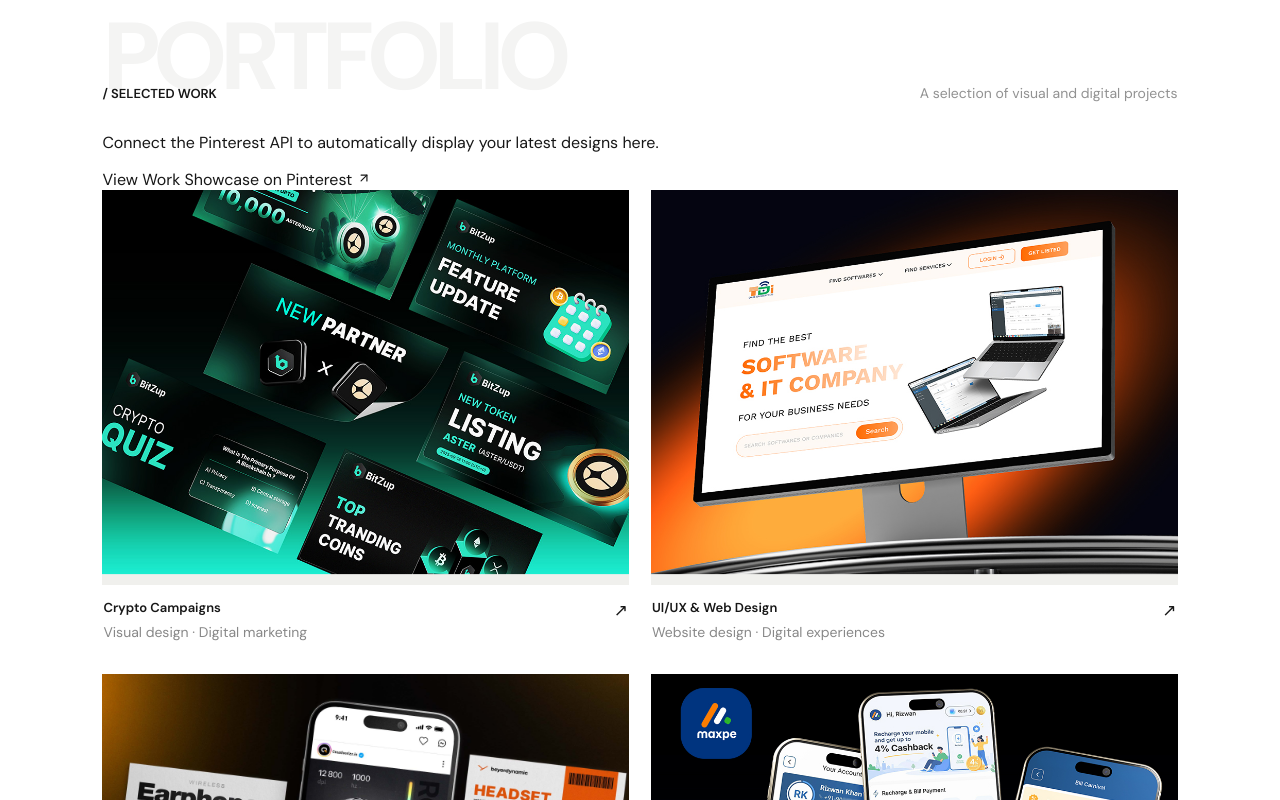
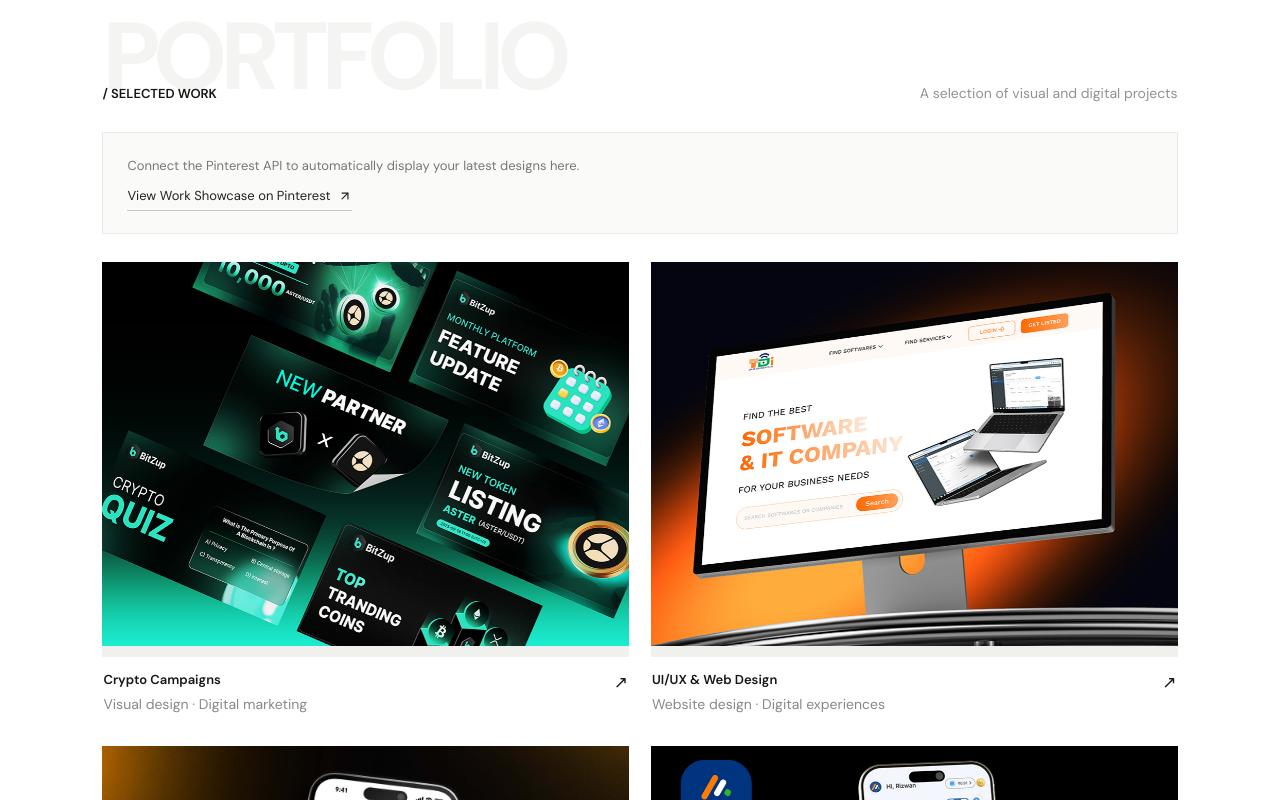
Before and after one commit to Rizzu01/port-folio, a Next.js app: page / in a window 1280 px wide. Shown: the part 1520-2320 px from the top of the page. Built offline with nearby package versions, Linux system fonts and the light colour scheme; a web font is replaced by a local one.

Commit message:
Style Pinterest projects to match existing portfolio cards

```diff
--- a/app/globals.css
+++ b/app/globals.css
@@ -1271,3 +1271,10 @@ body{background:#fff!important}
 .reference-site > .portfolio-hero .hero-socials a:focus-visible{outline:2px solid #555;outline-offset:3px}
 @media(max-width:760px){.reference-site > .portfolio-hero .hero-socials{gap:8px;margin-top:14px}.reference-site > .portfolio-hero .hero-socials a{width:33px;height:33px}.reference-site > .portfolio-hero .hero-socials a img{display:block;width:20px;height:20px;object-fit:contain}}
 @media(prefers-reduced-motion:reduce){.reference-site > .portfolio-hero .hero-socials a{transition:none!important}}
+
+/* Pinterest-backed projects use the same visual system as the existing portfolio cards. */
+.pinterest-project-status{margin:0 0 28px;padding:22px 24px;border:1px solid #e8e8e5;background:#fafaf8;color:#777;font-size:13px;line-height:1.7}
+.pinterest-project-status p{margin:0 0 8px}
+.pinterest-project-status a{display:inline-flex;align-items:center;gap:7px;color:#222;text-decoration:none;border-bottom:1px solid #c9c9c3;padding-bottom:3px}
+.pinterest-project-grid{margin-bottom:28px}
+.pinterest-project .reference-project-image img{object-fit:cover}
```
